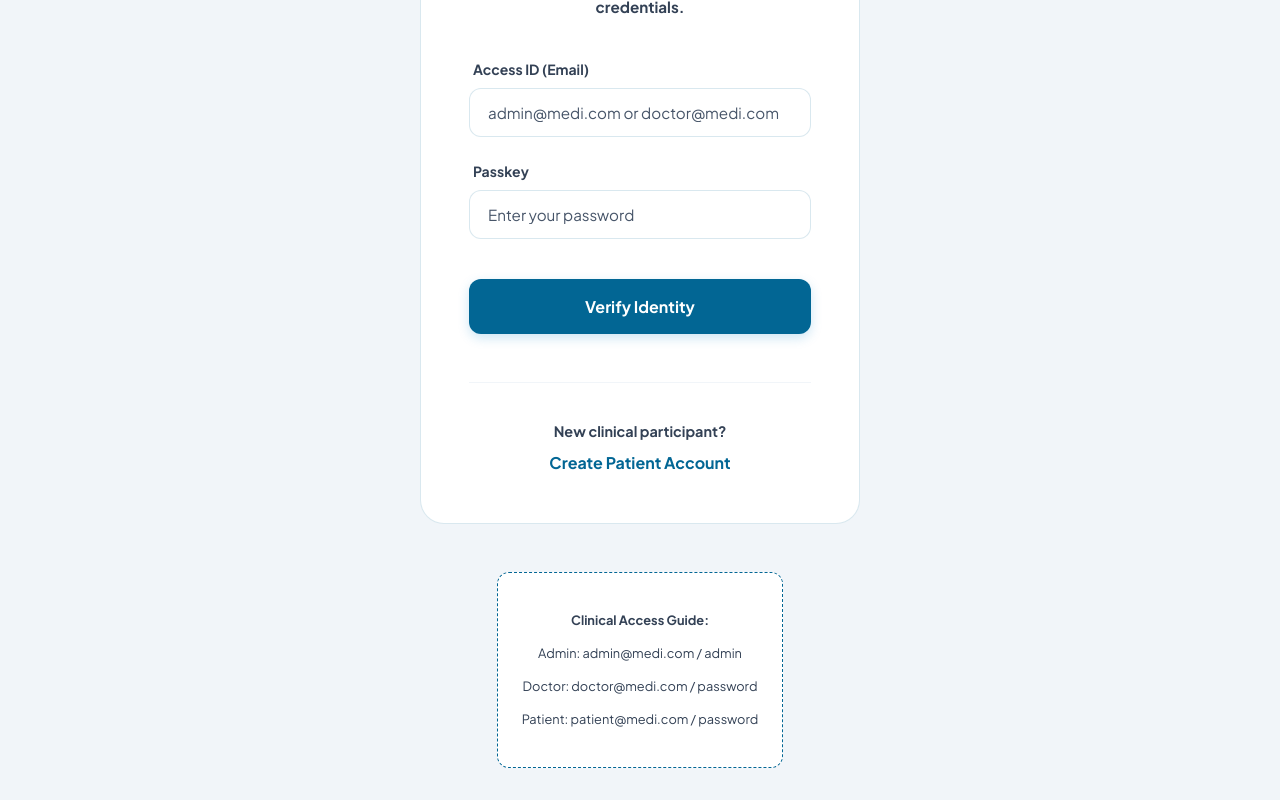
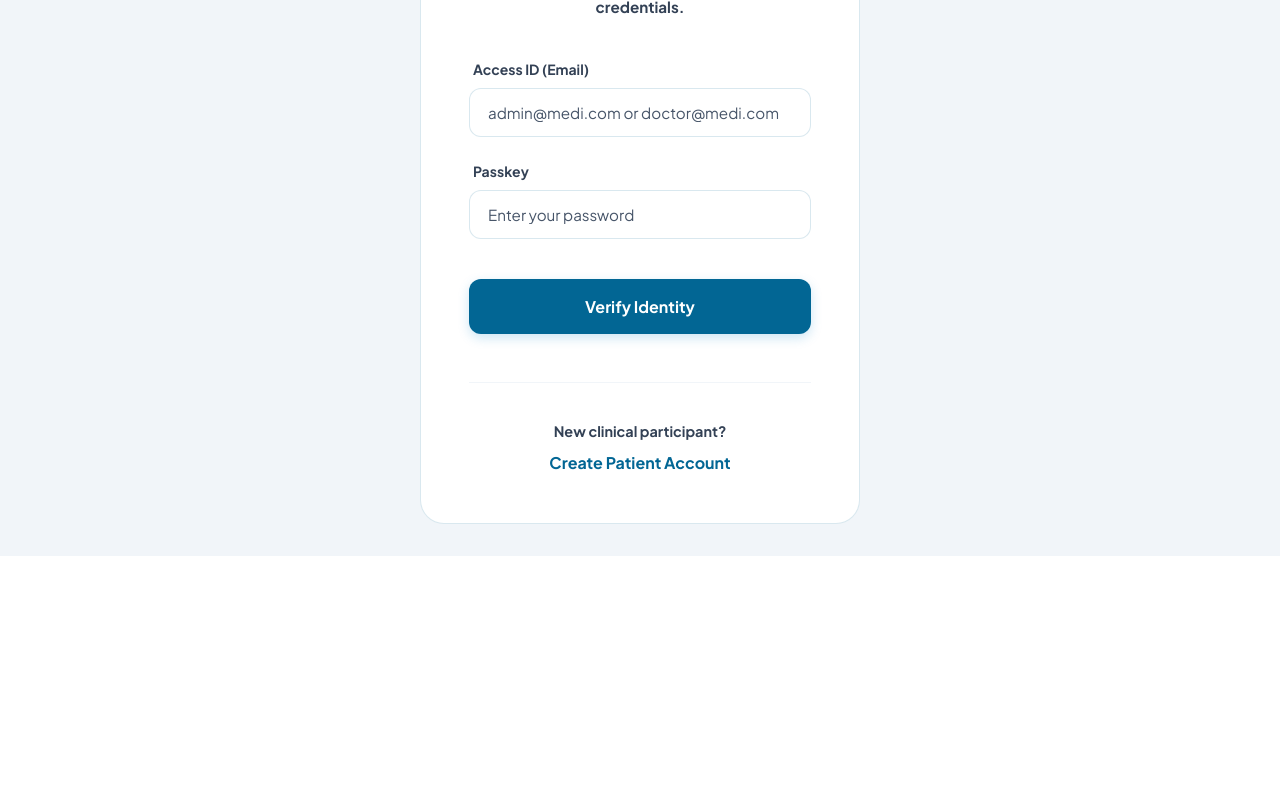
Before and after one commit to Faisalshingiro/MediTrack-Personal-Health-Record-Appointment-Manager, a Vue app: page /login in a window 1280 px wide. Shown: the part 255-1055 px from the top of the page. After the commit the page ends 811 px from the top, so only its background shows below. Built offline with nearby package versions, Linux system fonts and the light colour scheme.

Commit message:
feat(auth): implement identity registry and security foundations

```diff
--- a/src/stores/authStore.js
+++ b/src/stores/authStore.js
@@ -17,9 +17,9 @@ export const useAuthStore = defineStore('auth', () => {
   // --- PERSISTENT USER REGISTRY ---
   // These are the seed accounts included by default when the application starts for the first time.
   const defaultUsers = [
-    { id: 'admin-0', name: 'System Admin', email: 'admin@medi.com', password: 'admin', role: 'admin' },
-    { id: 'doc-0', name: 'Dr. Sarah Smith', email: 'doctor@medi.com', password: 'password', role: 'doctor', specialization: 'General Consultation' },
-    { id: 'pat-0', name: 'John Patient', email: 'patient@medi.com', password: 'password', role: 'patient' }
+    { id: 'admin-0', name: 'System Admin', email: 'admin@medi.com', password: 'admin', role: 'admin', status: 'active' },
+    { id: 'doc-0', name: 'Dr. Sarah Smith', email: 'doctor@medi.com', password: 'password', role: 'doctor', specialization: 'General Consultation', status: 'active' },
+    { id: 'pat-0', name: 'John Patient', email: 'patient@medi.com', password: 'password', role: 'patient', status: 'active' }
   ]
 
   // Initialize the users list from localStorage if available; otherwise, use the default accounts.
@@ -42,7 +42,8 @@ export const useAuthStore = defineStore('auth', () => {
     const newUser = {
       ...userData,
       id: `pat-${Date.now()}`, // Generate unique ID based on timestamp
-      role: 'patient' // Force patient role for self-registration
+      role: 'patient', // Force patient role for self-registration
+      status: 'active' // Set default status to active
     }
     // Add the new user to the reactive state list
     users.value.push(newUser)
@@ -59,7 +60,8 @@ export const useAuthStore = defineStore('auth', () => {
     const newDoc = {
       ...doctorData,
       id: `doc-${Date.now()}`, // Generate unique clinic ID
-      role: 'doctor' // Assign the professional doctor role
+      role: 'doctor', // Assign the professional doctor role
+      status: 'active' // Set default status to active
     }
     // Inject the new provider into the system registry
     users.value.push(newDoc)
@@ -78,6 +80,11 @@ export const useAuthStore = defineStore('auth', () => {
 
     // If a valid user is found, establish a session
     if (user) {
+      // Check if user account has been revoked
+      if (user.status === 'revoked') {
+        return { success: false, message: 'Your access has been revoked. Please contact the administrator.' }
+      }
+
       // Set the session state in the store
       currentUser.value = { id: user.id, name: user.name, email: user.email }
       role.value = user.role
@@ -116,6 +123,33 @@ export const useAuthStore = defineStore('auth', () => {
   }
 
   /**
+   * updateUser - Modifies an existing user's profile.
+   */
+  function updateUser(userId, updatedData) {
+    const index = users.value.findIndex(u => u.id === userId)
+    if (index !== -1) {
+      users.value[index] = { ...users.value[index], ...updatedData }
+      persistUsers()
+      return { success: true }
+    }
+    return { success: false, message: 'Identity not found in registry.' }
+  }
+
+  /**
+   * toggleUserAccess - Revokes or restores system access for a user.
+   */
+  function toggleUserAccess(userId) {
+    const index = users.value.findIndex(u => u.id === userId)
+    if (index !== -1) {
+      const currentStatus = users.value[index].status || 'active'
+      users.value[index].status = currentStatus === 'active' ? 'revoked' : 'active'
+      persistUsers()
+      return { success: true, status: users.value[index].status }
+    }
+    return { success: false, message: 'Identity not found in registry.' }
+  }
+
+  /**
    * persistUsers - Helper utility to sync the registry to localStorage.
    * This acts as the "Save" function for our simulated database.
    */
@@ -144,6 +178,8 @@ export const useAuthStore = defineStore('auth', () => {
     logout,
     registerUser,
     provisionDoctor,
-    deleteUser
+    deleteUser,
+    updateUser,
+    toggleUserAccess
   }
 })
--- a/src/views/auth/LoginView.vue
+++ b/src/views/auth/LoginView.vue
@@ -118,16 +118,6 @@ const handleLogin = async () => {
       </form>
     </div>
 
-    <!--
-      DEVELOPER/ADMIN HINT:
-      Visible only during development or for testing convenience to show seed credentials.
-    -->
-    <div class="debug-hint">
-       <p><strong>Clinical Access Guide:</strong></p>
-       <p>Admin: admin@medi.com / admin</p>
-       <p>Doctor: doctor@medi.com / password</p>
-       <p>Patient: patient@medi.com / password</p>
-    </div>
   </div>
 </template>
 
@@ -230,18 +220,7 @@ const handleLogin = async () => {
   transition: color 0.2s;
 }
 
-/* Debug panel for seed data reference */
-.debug-hint {
-   margin-top: 3rem;
-   padding: 1.5rem;
-   background: var(--bg-pure);
-   border: 1px dashed var(--primary-main);
-   border-radius: 12px;
-   font-size: 0.8rem;
-   color: var(--text-dim);
-   text-align: center;
-   line-height: 1.6;
-}
+
 
 @media (max-width: 640px) {
   .auth-card { padding: 2rem; }
```
